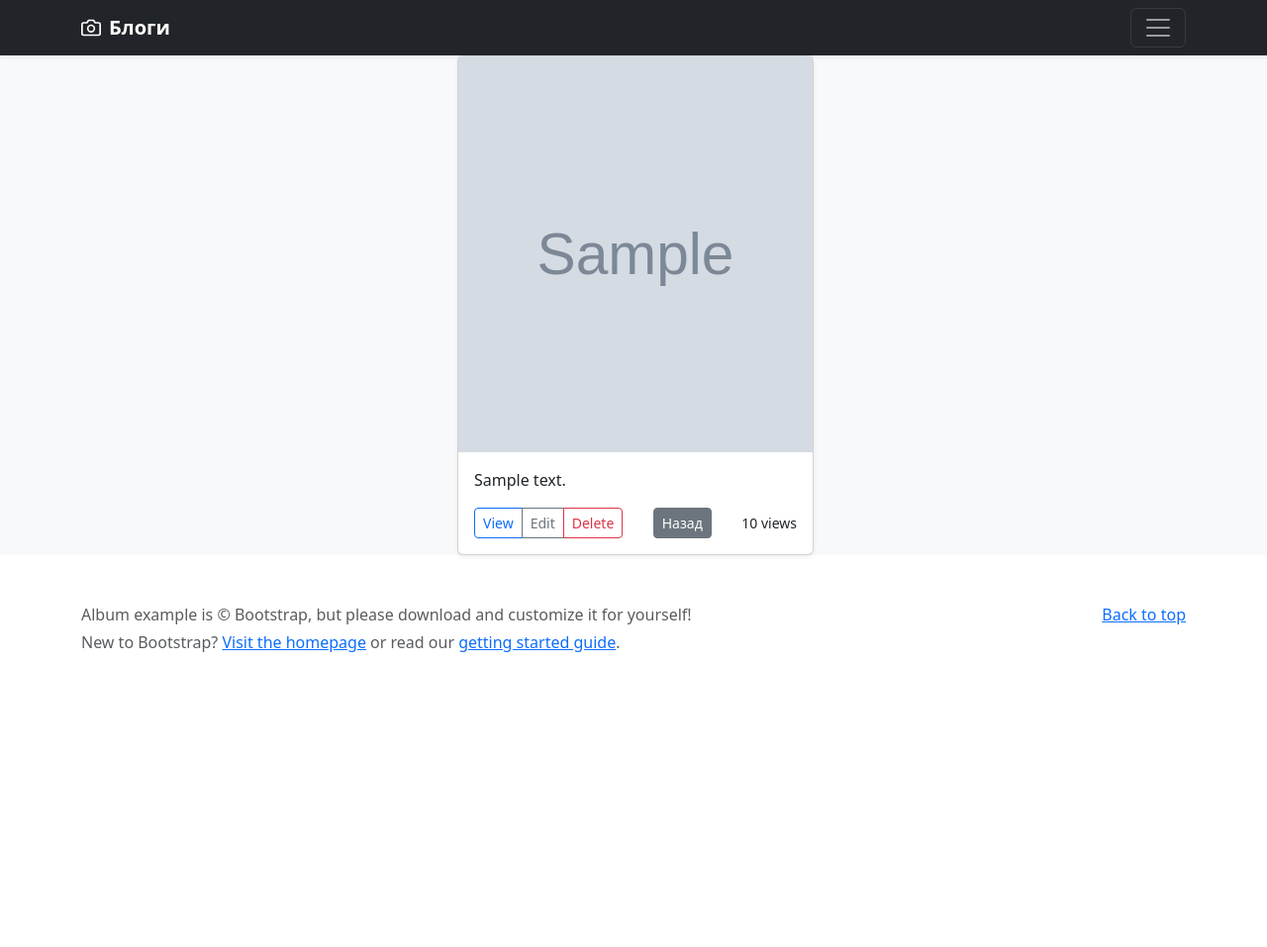
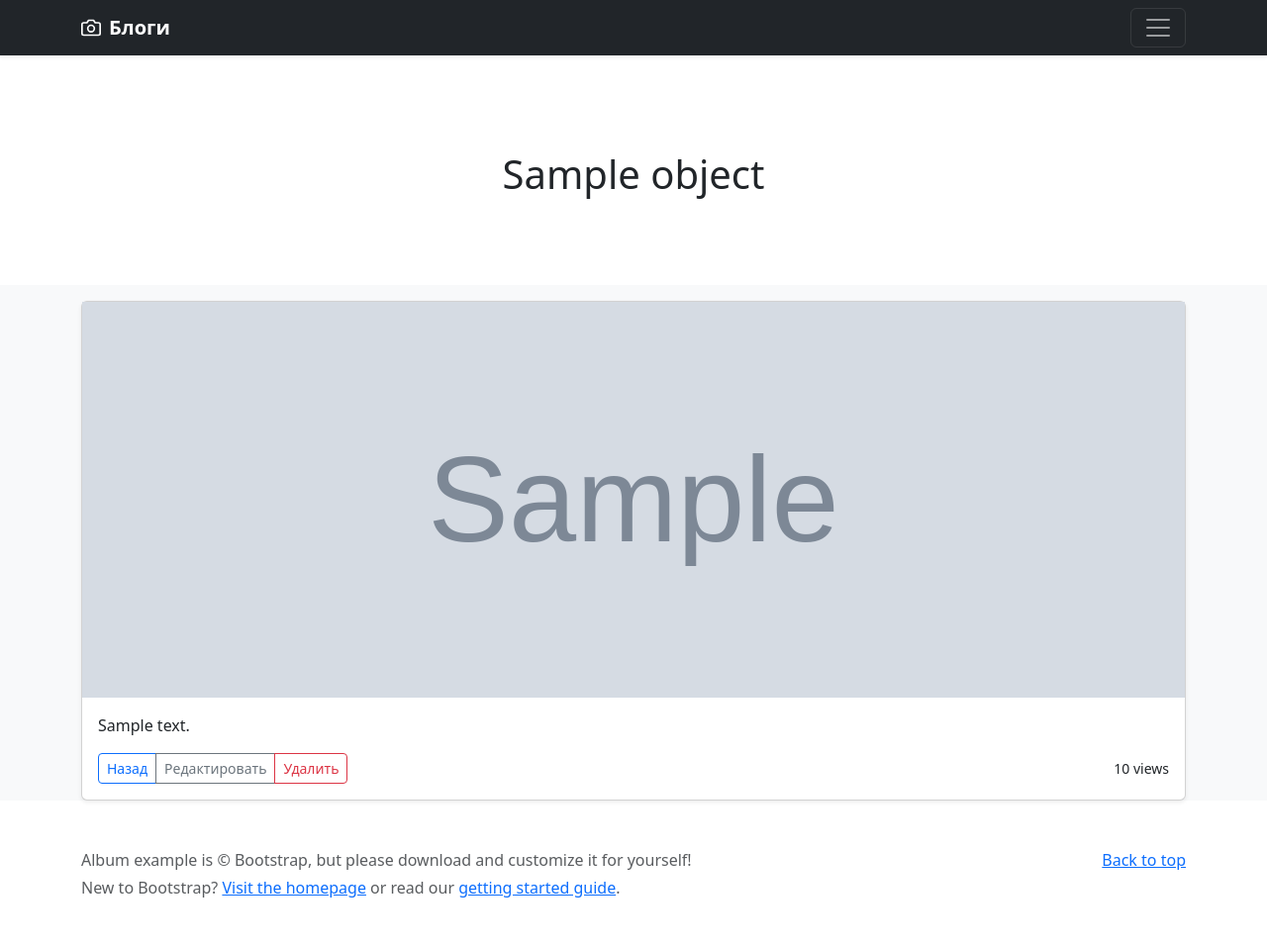
Before and after one commit to LilithB92/online-store-with_Django, a Django app: template blogs/templates/blogs/blog_detail.html in a window 1280 px wide. Shown: the whole page at 99% size. Before the commit the page ends 659 px from the top, so only its background shows below. Run offline with Django 5.2, Linux system fonts and the light colour scheme; the template is opened without the code that fills it: most values are stand-ins (such as "Sample title", 1, 10 or a date in 2020); grey boxes marked "Sample" are stand-in pictures; data that the repository does not hold is empty; some libraries are stand-ins or nearby versions.

Commit message:
some fixes of  templates

```diff
--- a/blogs/templates/blogs/base.html
+++ b/blogs/templates/blogs/base.html
@@ -20,12 +20,13 @@
      {% include 'blogs/includes/menu.html' %}
     </header>
     <main>
-    {% block section %}
-    {% include 'blogs/includes/section_header.html' %}
-    {% endblock %}
 
 
-    {% block content %}{% endblock %}
+    {% block content %}
+      {% block section %}
+
+      {% endblock %}
+    {% endblock %}
     </main>
     <footer class="text-body-secondary py-5">
     {% include "blogs/includes/footer.html"%}
--- a/blogs/templates/blogs/blog_detail.html
+++ b/blogs/templates/blogs/blog_detail.html
@@ -1,13 +1,19 @@
 {% extends 'blogs/base.html' %}
- {% load my_tags %}
+{% load my_tags %}
 {% block title %} {{ object.title}} {% endblock %}
 {% block content %}
-{% block section %} {% endblock%}
-
-
+{% block section %}
+  <section class="py-5 text-center container">
+          <div class="row py-lg-5">
+            <div class="col-lg-6 col-md-8 mx-auto">
+              <h1 class="fw-light">{{object.title}}</h1>
+            </div>
+          </div>
+        </section>
+{% endblock%}
       <div class="album py-10 bg-body-tertiary">
         <div class="container">
-          <div class="offset-4 row row-cols-1 row-cols-sm-2 row-cols-md-2 g-3">
+          <div class=" row row-cols-1 row-cols-sm-2 row-cols-md-1 g-3">
             <div class="col">
               <div class="card shadow-sm">
                 <img src="{{ object.img |  media_filter }}" width="100%"  height="400" />
@@ -19,17 +25,16 @@
                     class="d-flex justify-content-between align-items-center"
                   >
                     <div class="btn-group">
-                      <a href="{%  url 'blogs:blog_detail' object.pk  %}"  class="btn btn-sm btn-outline-primary" >
-                        View
+                      <a href="{%  url 'blogs:blogs_list'  %}"  class="btn btn-sm btn-outline-primary" >
+                         Назад
                       </a>
                       <a href="{%  url 'blogs:blog_edit' object.pk  %}"  class="btn btn-sm btn-outline-secondary">
-                        Edit
+                        Редактировать
                       </a>
                       <a href="{%  url 'blogs:blog_delete' object.pk  %}"   class="btn btn-sm btn-outline-danger">
-                        Delete
+                        Удалить
                       </a>
                     </div>
-                     <a href="{% url 'blogs:blogs_list' %}"  class="btn btn-sm  btn btn-secondary"> Назад</a>
                     <small class="text-body-info">{{object.viewcount}} views</small>
                   </div>
                 </div>
--- a/blogs/templates/blogs/blog_form.html
+++ b/blogs/templates/blogs/blog_form.html
@@ -1,5 +1,5 @@
 {% extends 'blogs/base.html' %}
- {% load my_tags %}
+  {% load my_tags %}
 {% block title %} {{ object.title}} {% endblock %}
 {% block content %}
 {% block section %} {% endblock%}
--- a/blogs/templates/blogs/includes/section_header.html
+++ b/blogs/templates/blogs/includes/section_header.html
@@ -8,8 +8,7 @@
                 обмена опытом или заработка, предоставляя пользователям возможность комментировать публикации.
             </p>
             <p>
-              <a href="#" class="btn btn-primary my-2">Main call to action</a>
-              <a href="#" class="btn btn-secondary my-2">Secondary action</a>
+              <a href="{% url 'blogs:blog_create' %}" class="btn btn-primary my-2">Создать блог</a>
             </p>
           </div>
         </div>
--- a/blogs/templatetags/my_tags.py
+++ /dev/null
@@ -1,10 +0,0 @@
-from django import template
-
-register = template.Library()
-
-
-@register.filter()
-def media_filter(path):
-    if path:
-        return f"/media/{path}"
-    return "#"
```
Also changed, not shown: blogs/templates/blogs/blog_list.html (+7 -5 lines), blogs/templatetags/__init__.py (deleted), media/images/blogs/03pv9sza1rmo0ssw4w4s0sks0.jpg (added), media/images/blogs/7c18bb8aa28913e1e989c6bcd5819bf4.jpg (added), media/images/blogs/7c18bb8aa28913e1e989c6bcd5819bf4_StX5qEY.jpg (added), media/images/blogs/bd9f9f5d-4fc5-4def-84e5-f8fb269977ac.webp (added), media/images/blogs/cp4665riwm8kgwg8kog0084s4.jpg (added).
